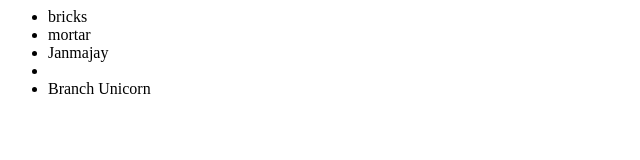
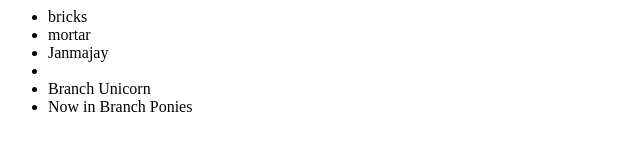
Before and after one commit to janmajay/learningGit, a plain HTML site: page index.html in a window 1280 px wide. Shown: the whole page, without its empty margins (0-640 px from the left). Drawn offline with Linux system fonts and the light colour scheme.

Commit message:
Added content to index.html in branch ponies

```diff
--- a/index.html
+++ b/index.html
@@ -6,6 +6,7 @@
         <li>mortar</li>
         <li> Janmajay <li>
         <li> Branch Unicorn </li>
+        <li> Now in Branch Ponies</li>
       </ul>
     </div>
   </body>
```
